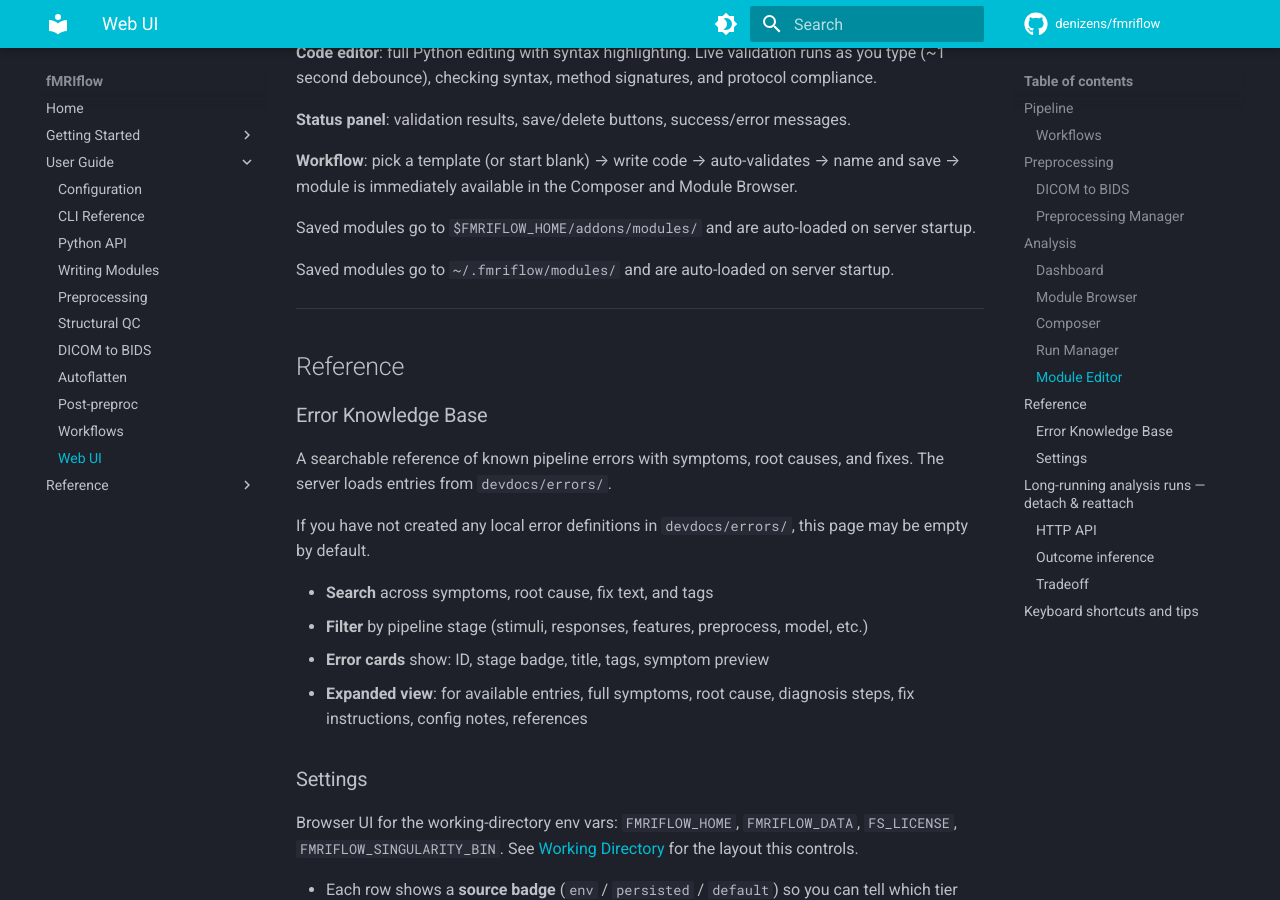
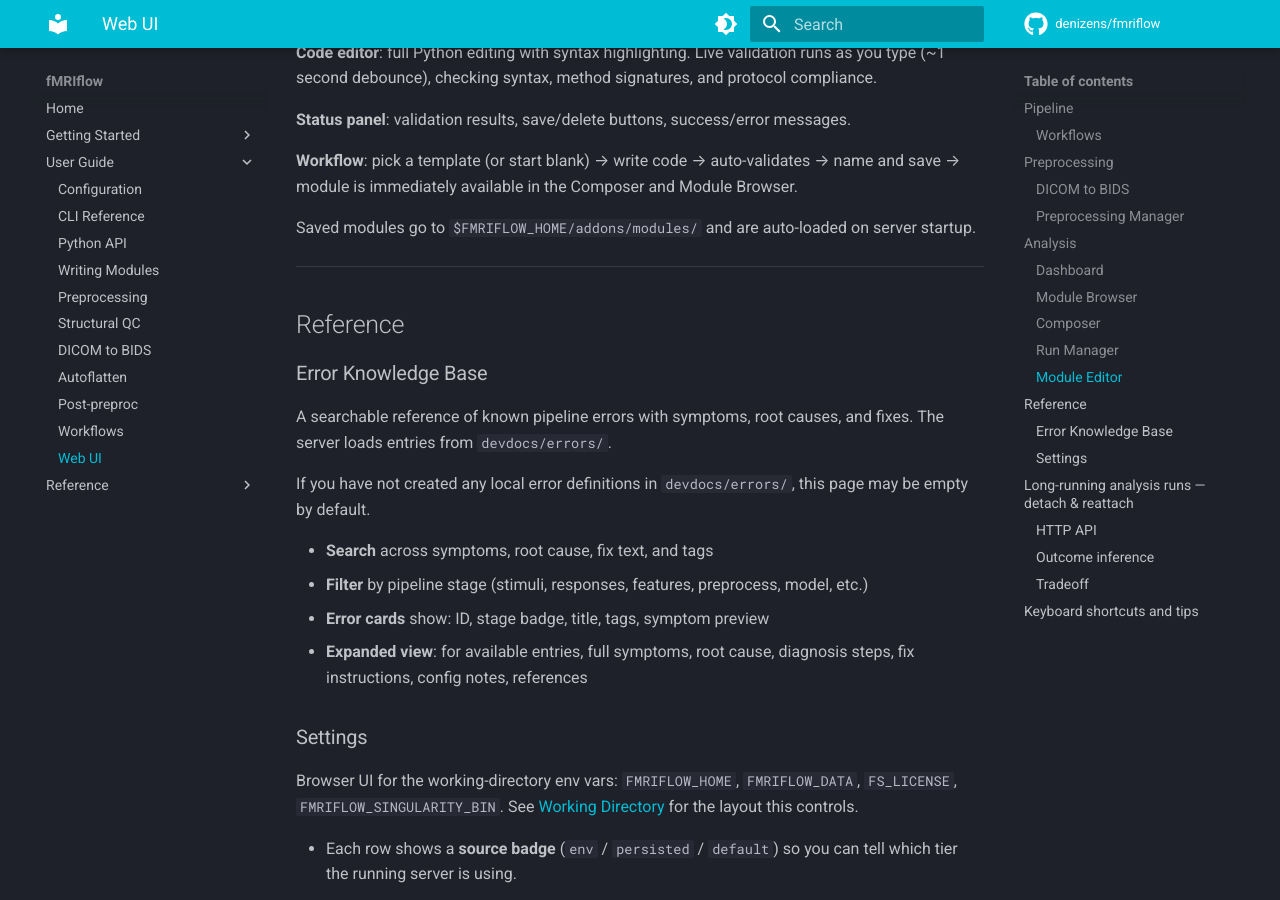
Before and after one commit to osherifo/denizenspipeline, an MkDocs documentation site: the page built from docs/guide/web-ui.md, in a window 1280 px wide and 900 px high, scrolled down 4892 px. Built offline with MkDocs 1.6.1 and Material for MkDocs 9.7.7, drawn with Linux system fonts in a browser that asks for light colours; comment, search, counter and statistics services are not loaded.

Commit message:
Potential fix for pull request finding
Co-authored-by: Copilot Autofix powered by AI <175728472+Copilot@users.noreply.github.com>

```diff
--- a/docs/guide/web-ui.md
+++ b/docs/guide/web-ui.md
@@ -181,8 +181,6 @@ Write, validate, and register custom modules directly in the browser.
 
 Saved modules go to `$FMRIFLOW_HOME/addons/modules/` and are auto-loaded on server startup.
 
-Saved modules go to `~/.fmriflow/modules/` and are auto-loaded on server startup.
-
 ---
 
 ## Reference
```
